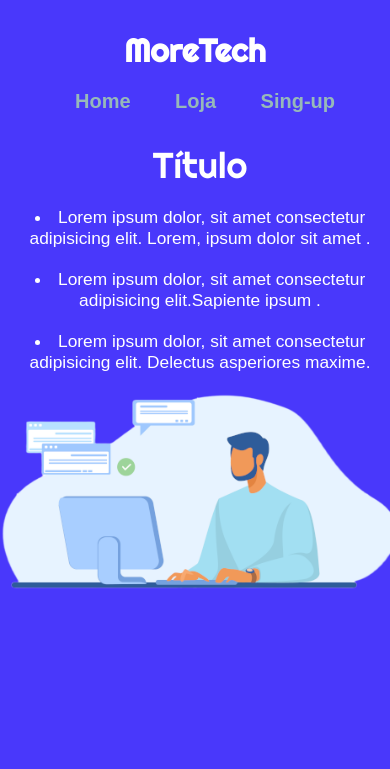
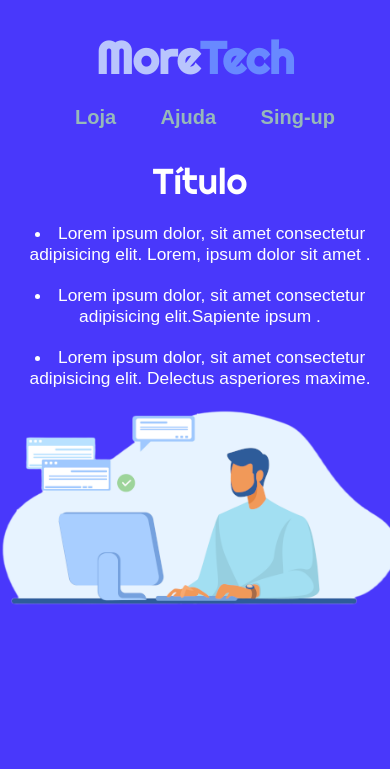
Before and after one commit to EliasMoreiraDev/ProjetosEquipe, a plain HTML site: page projeto1/index.html in a window 390 px wide. Shown: the top 769 px of the page. Drawn offline with Linux system fonts and the light colour scheme.

Commit message:
Atualização tablet

```diff
--- a/projeto1/estilos/telas.css
+++ b/projeto1/estilos/telas.css
@@ -55,6 +55,8 @@ div{
 
 section>img{
     margin-top: 50px;
+    margin-left: 20px;
+    margin-right: 20px;
 }
 
 section{
--- a/projeto1/estilos/telaspequenas.css
+++ b/projeto1/estilos/telaspequenas.css
@@ -22,10 +22,16 @@ header{
 }
 header h1{
     font-family: 'Righteous', cursive;
-    color: white;
+    color: #b9c5fd;
+    font-size: 2.8em;
     text-align: center;
     margin-bottom: 20px;
 }
+
+span{
+    color: #6889ff;
+}
+
 header nav{
     text-align: center;
     margin-left: 50px;
--- a/projeto1/estilos/telastablet.css
+++ b/projeto1/estilos/telastablet.css
@@ -26,7 +26,7 @@ header{
 }
 header h1{
     font-family: 'Righteous', cursive;
-    color: white;
+    color: #b9c5fd;
 }
 header>nav>a{
     color: #b9c5fd;
@@ -42,6 +42,11 @@ header>nav>a:hover{
     color: #0c1c3b;
     transition-duration: .5s;
 }
+
+span{
+    color: #6889ff;
+}
+
 main{
     background-image: linear-gradient(95deg, #473ADE, #387aca);
 
@@ -75,14 +80,13 @@ section ul li{
 }
 section img{
     display: block;
-    margin: auto;
+    margin: 30px auto 0px;
 }
 footer{
     display: flex;
     align-items: center;
     justify-content: center;
 
-    border-top: 2px solid white;
     margin: 0;
 
     color: white;
--- a/projeto1/index.html
+++ b/projeto1/index.html
@@ -17,8 +17,8 @@
         <h1>More<span>Tech</span></h1>
 
         <nav>
-            <a href="#">Home</a>
             <a href="paginas/loja.html">Loja</a>
+            <a href="#">Ajuda</a>
             <a href="paginas/login.html" id="conta">
                 Sing-up
             </a>
```
